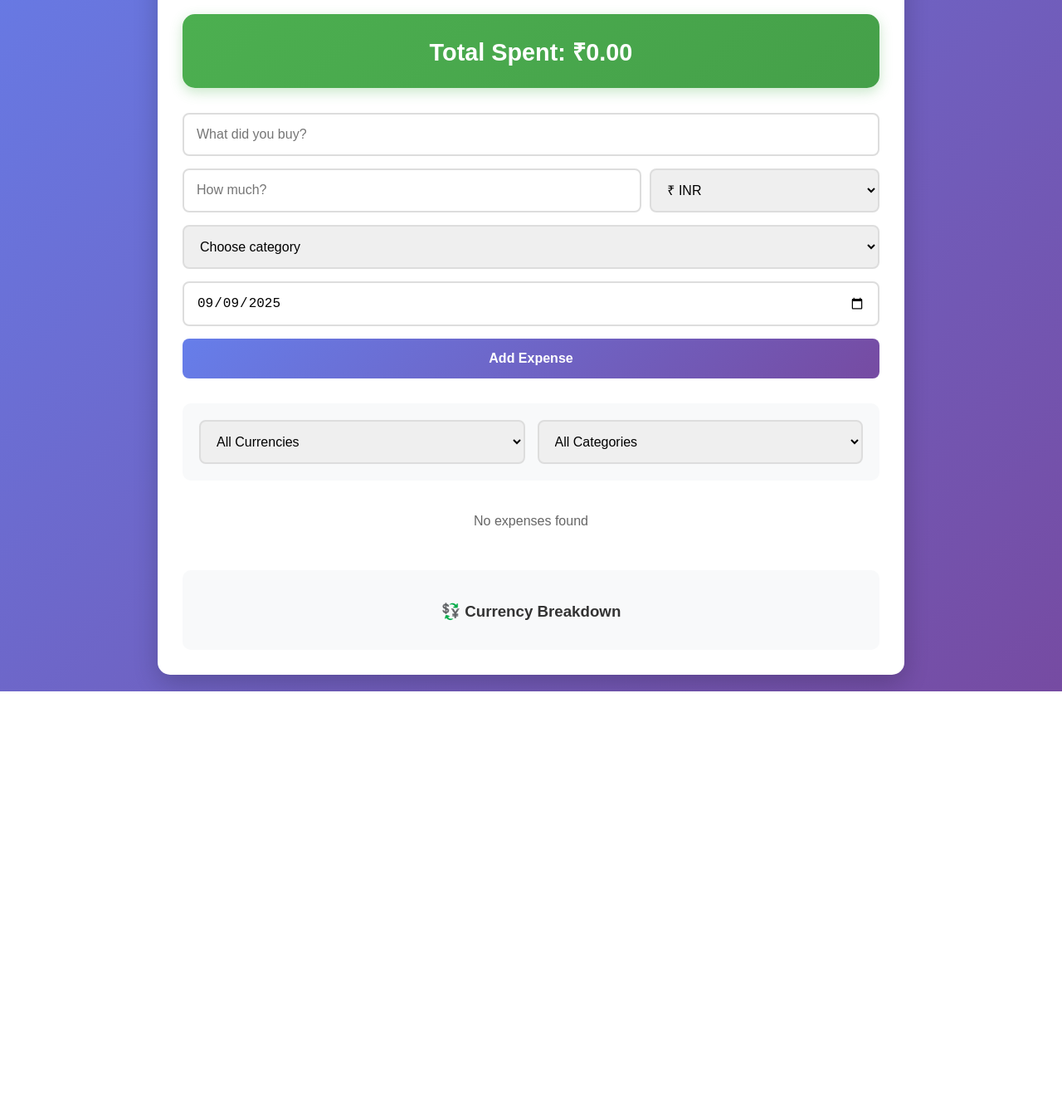
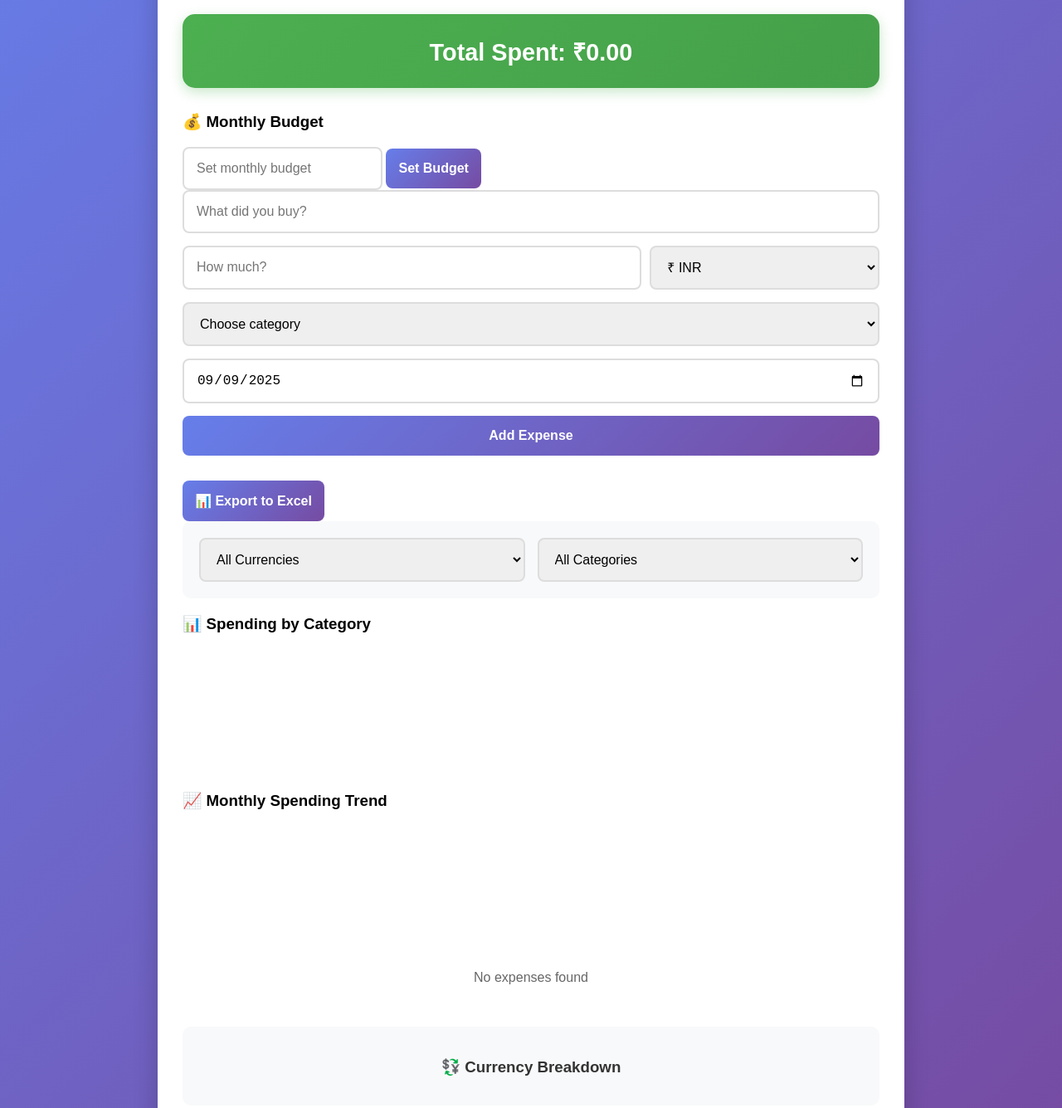
Before and after one commit to Maryamsiman/expense-tracker, a plain HTML site: page index.html in a window 1280 px wide. Shown: the part 240-1575 px from the top of the page at 83% size. Before the commit the page ends 1073 px from the top, so only its background shows below. Drawn offline with nearby package versions, Linux system fonts and the light colour scheme.

Commit message:
Update index.html

```diff
--- a/index.html
+++ b/index.html
@@ -3,8 +3,9 @@
 <head>
     <meta charset="UTF-8">
     <meta name="viewport" content="width=device-width, initial-scale=1.0">
-    <title>Expense Tracker</title>
+    <title>Expense Tracker Pro</title>
     <link rel="stylesheet" href="style.css">
+    <script src="https://cdnjs.cloudflare.com/ajax/libs/Chart.js/3.9.1/chart.min.js"></script>
 </head>
 <body>
     <div class="container">
@@ -25,6 +26,25 @@
 
         <div class="total">
             <h2>Total Spent: <span id="currency-symbol">₹</span><span id="total-amount">0.00</span></h2>
+        </div>
+
+        <!-- Budget Section -->
+        <div class="budget-section">
+            <h3>💰 Monthly Budget</h3>
+            <div class="budget-controls">
+                <input type="number" id="budget-amount" placeholder="Set monthly budget" step="100">
+                <button id="set-budget-btn">Set Budget</button>
+            </div>
+            <div class="budget-display" id="budget-display" style="display: none;">
+                <div class="budget-info">
+                    <span>Budget: <span id="budget-limit">₹0</span></span>
+                    <span>Remaining: <span id="budget-remaining">₹0</span></span>
+                </div>
+                <div class="budget-bar">
+                    <div class="budget-progress" id="budget-progress"></div>
+                </div>
+                <div class="budget-status" id="budget-status"></div>
+            </div>
         </div>
 
         <form id="expense-form">
@@ -59,6 +79,11 @@
             <button type="submit">Add Expense</button>
         </form>
 
+        <!-- Export Button -->
+        <div class="export-section">
+            <button id="export-btn">📊 Export to Excel</button>
+        </div>
+
         <div class="filters">
             <select id="currency-filter">
                 <option value="">All Currencies</option>
@@ -84,6 +109,19 @@
             </select>
         </div>
 
+        <!-- Charts Section -->
+        <div class="charts-section">
+            <div class="chart-container">
+                <h3>📊 Spending by Category</h3>
+                <canvas id="categoryChart"></canvas>
+            </div>
+
+            <div class="chart-container">
+                <h3>📈 Monthly Spending Trend</h3>
+                <canvas id="monthlyChart"></canvas>
+            </div>
+        </div>
+
         <div id="expense-list"></div>
 
         <div class="currency-totals" id="currency-totals"></div>
```
